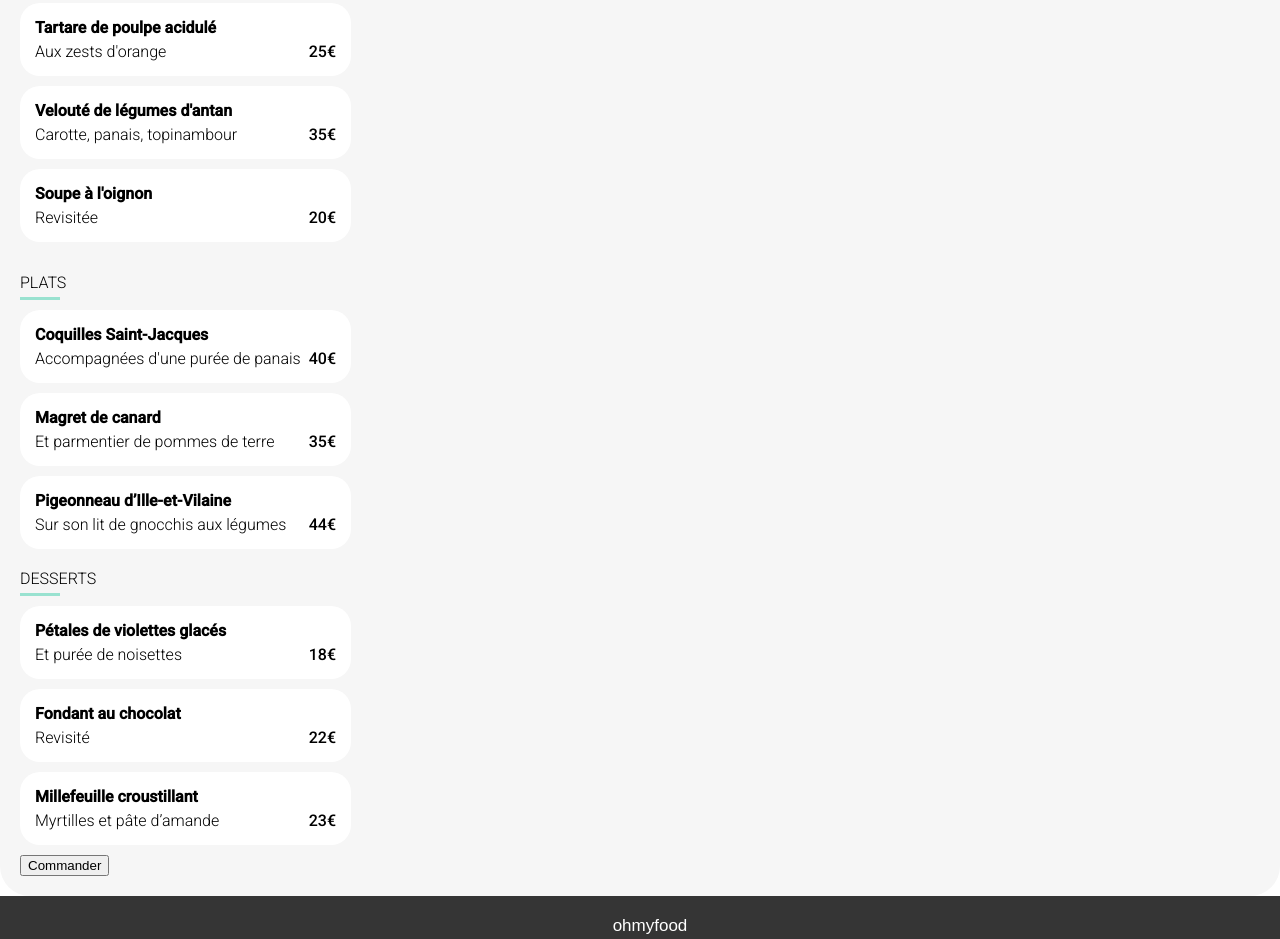
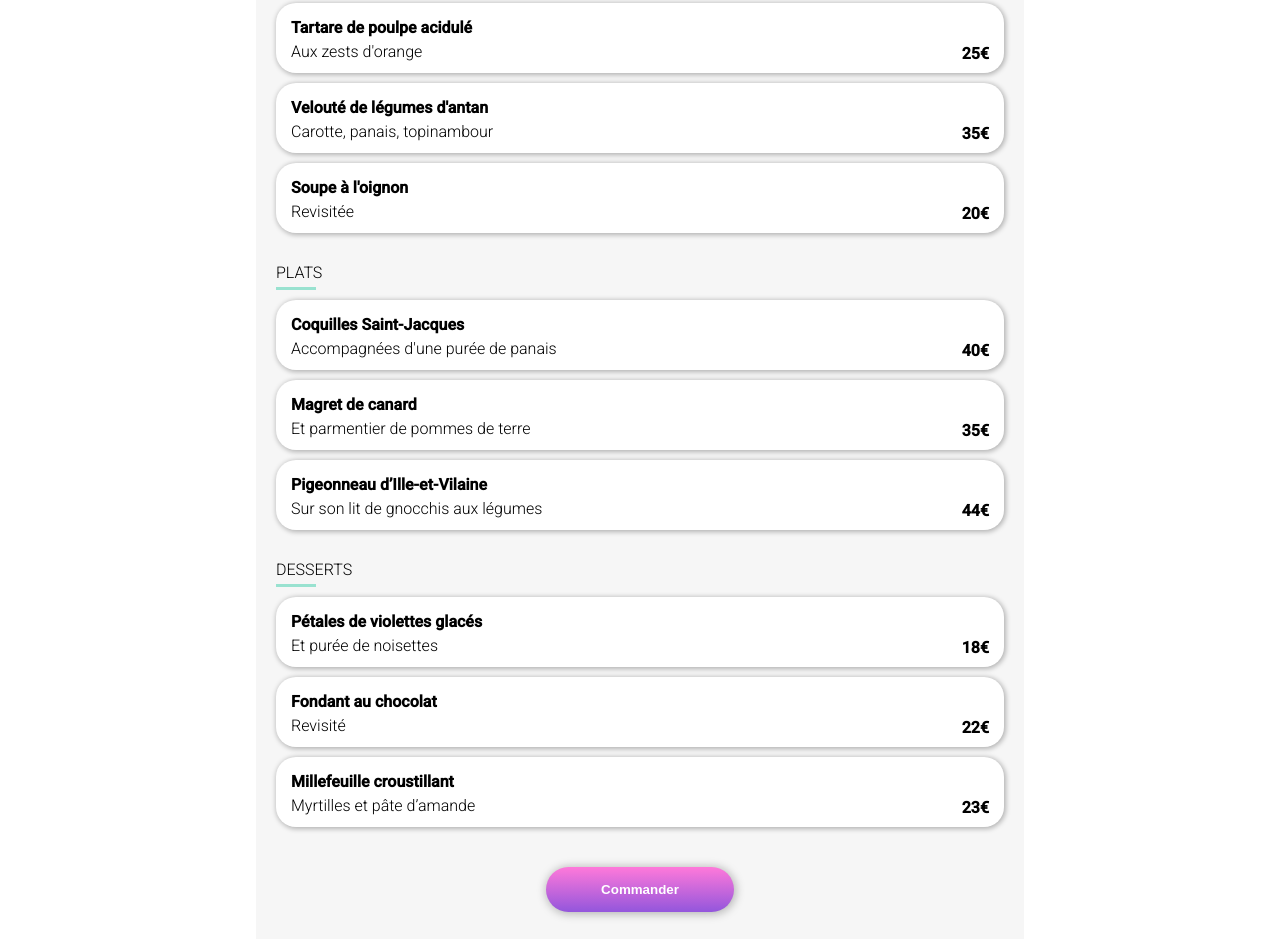
Before and after one commit to Jas-Corp/OhMyFood, a website: page pages/francaise.html in a window 1280 px wide. Shown: the part 551-1490 px from the top of the page. Drawn offline with Linux system fonts and the light colour scheme; a web font is replaced by a local one.

Commit message:
finish menu page

```diff
--- a/css/sass/pages/_menus.scss
+++ b/css/sass/pages/_menus.scss
@@ -1,10 +1,27 @@
 .menu {
   padding: 20px;
-  border-radius: 30px;
+  border-radius: 30px 30px 0px 0px;
   background-color: $background;
   position: relative;
   margin-top: -30px;
+  display: flex;
+  flex-direction: column;
+  align-items: center;
+  @include computer {
+    max-width: 60%;
+    margin-right: auto;
+    margin-left: auto;
+  }
 
+  &__entrees {
+    width: 100%;
+  }
+  &__plats {
+    width: 100%;
+  }
+  &__deserts {
+    width: 100%;
+  }
   &__img {
     max-height: 400px;
     width: 100%;
@@ -14,6 +31,7 @@
     display: flex;
     align-items: center;
     justify-content: space-between;
+    width: 100%;
   }
 
   &__categorie {
@@ -33,19 +51,15 @@
     }
   }
 
-  &__entrees {
-    max-height: 287px;
-    height: 287px;
-  }
-
   &__element {
     display: flex;
+    justify-content: space-between;
     opacity: 0;
-    width: 331px;
-    height: 73px;
+    height: 70px;
     background-color: white;
     margin: 10px 0px;
-    align-items: center;
+    box-shadow: 1px 1px 5px 1px #00000046;
+
     border-radius: 20px;
     overflow: hidden;
 
@@ -53,25 +67,31 @@
       font-weight: 700;
       white-space: nowrap;
       text-overflow: ellipsis;
+      overflow: hidden;
     }
     &__subtitle {
       margin-top: 5px;
       font-weight: 300;
       white-space: nowrap;
       text-overflow: ellipsis;
+      overflow: hidden;
     }
 
     &__content {
       padding: 15px;
-      display: flex;
-      justify-content: space-between;
+
       width: 100%;
+      white-space: nowrap;
+      text-overflow: ellipsis;
+      overflow: hidden;
     }
 
     &__text {
+      width: 100%;
     }
     &__price {
-      font-weight: 500;
+      font-weight: 700;
+      margin: 10px 15px;
       margin-top: auto;
     }
   }
@@ -85,6 +105,13 @@
         $i}s
         cubic-bezier(0.68, -0.55, 0.265, 1.55);
     }
+  }
+
+  &__button {
+    @include global-button;
+    padding: 15px 55px;
+    margin-top: 30px;
+    margin-bottom: 50px;
   }
 }
 
@@ -120,6 +147,9 @@
     &:checked ~ .confirmation__container:last-child div {
       animation: checked-icon-rotation 0.5s forwards;
     }
+    &:checked ~ .confirmation__container:last-child i {
+      font-size: 25px;
+    }
   }
 
   &__container {
@@ -129,7 +159,7 @@
     background-color: #99e2d0;
 
     &-icon__icon {
-      font-size: 25px;
+      font-size: 0px;
     }
   }
 }
--- a/pages/francaise.html
+++ b/pages/francaise.html
@@ -35,8 +35,8 @@
                                 <h4 class="menu__element__title">Tartare de poulpe acidulé</h4>
                                 <p class="menu__element__subtitle">Aux zests d'orange</p>
                             </div>
-                            <span class="menu__element__price">25€</span>
                         </div>
+                        <span class="menu__element__price">25€</span>
 
                         <div class="confirmation">
                             <input id="E-1" type="checkbox" class="confirmation__checkbox">
@@ -58,8 +58,8 @@
                                 <h4 class="menu__element__title">Velouté de légumes d'antan</h4>
                                 <p class="menu__element__subtitle">Carotte, panais, topinambour</p>
                             </div>
-                            <span class="menu__element__price">35€</span>
                         </div>
+                        <span class="menu__element__price">35€</span>
 
                         <div class="confirmation">
                             <input id="E-2" type="checkbox" class="confirmation__checkbox">
@@ -81,8 +81,9 @@
                                 <h4 class="menu__element__title">Soupe à l'oignon</h4>
                                 <p class="menu__element__subtitle">Revisitée</p>
                             </div>
-                            <span class="menu__element__price">20€</span>
                         </div>
+                        <span class="menu__element__price">20€</span>
+
                         <div class="confirmation">
                             <input id="E-3" type="checkbox" class="confirmation__checkbox">
                             <div class="confirmation__container">
@@ -109,9 +110,10 @@
                                 <h4 class="menu__element__title">Coquilles Saint-Jacques</h4>
                                 <p class="menu__element__subtitle">Accompagnées d'une purée de panais</p>
                             </div>
-                            <span class="menu__element__price">40€</span>
 
                         </div>
+                        <span class="menu__element__price">40€</span>
+
                         <div class="confirmation">
                             <input id="E-4" type="checkbox" class="confirmation__checkbox">
                             <div class="confirmation__container">
@@ -135,8 +137,9 @@
                                 <h4 class="menu__element__title">Magret de canard</h4>
                                 <p class="menu__element__subtitle">Et parmentier de pommes de terre</p>
                             </div>
-                            <span class="menu__element__price">35€</span>
                         </div>
+                        <span class="menu__element__price">35€</span>
+
                         <div class="confirmation">
                             <input id="E-5" type="checkbox" class="confirmation__checkbox">
                             <div class="confirmation__container">
@@ -158,8 +161,9 @@
                                 <h4 class="menu__element__title">Pigeonneau d’Ille-et-Vilaine</h4>
                                 <p class="menu__element__subtitle">Sur son lit de gnocchis aux légumes</p>
                             </div>
-                            <span class="menu__element__price">44€</span>
                         </div>
+                        <span class="menu__element__price">44€</span>
+
                         <div class="confirmation">
                             <input id="E-6" type="checkbox" class="confirmation__checkbox">
                             <div class="confirmation__container">
@@ -188,8 +192,9 @@
                                 <h4 class="menu__element__title">Pétales de violettes glacés</h4>
                                 <p class="menu__element__subtitle">Et purée de noisettes</p>
                             </div>
-                            <span class="menu__element__price">18€</span>
                         </div>
+                        <span class="menu__element__price">18€</span>
+
                         <div class="confirmation">
                             <input id="E-7" type="checkbox" class="confirmation__checkbox">
                             <div class="confirmation__container">
@@ -212,8 +217,9 @@
                                 <h4 class="menu__element__title">Fondant au chocolat</h4>
                                 <p class="menu__element__subtitle">Revisité</p>
                             </div>
-                            <span class="menu__element__price">22€</span>
                         </div>
+                        <span class="menu__element__price">22€</span>
+
                         <div class="confirmation">
                             <input id="E-8" type="checkbox" class="confirmation__checkbox">
                             <div class="confirmation__container">
@@ -237,8 +243,9 @@
                                 <h4 class="menu__element__title">Millefeuille croustillant</h4>
                                 <p class="menu__element__subtitle">Myrtilles et pâte d’amande</p>
                             </div>
-                            <span class="menu__element__price">23€</span>
                         </div>
+                        <span class="menu__element__price">23€</span>
+
                         <div class="confirmation">
                             <input id="E-9" type="checkbox" class="confirmation__checkbox">
                             <div class="confirmation__container">
@@ -254,7 +261,7 @@
                 </div>
 
             </section>
-            <button class="global__button">Commander</button>
+            <button class="menu__button">Commander</button>
 
 
         </div>
```
Also changed, not shown: css/styles.css, 1 other file.
